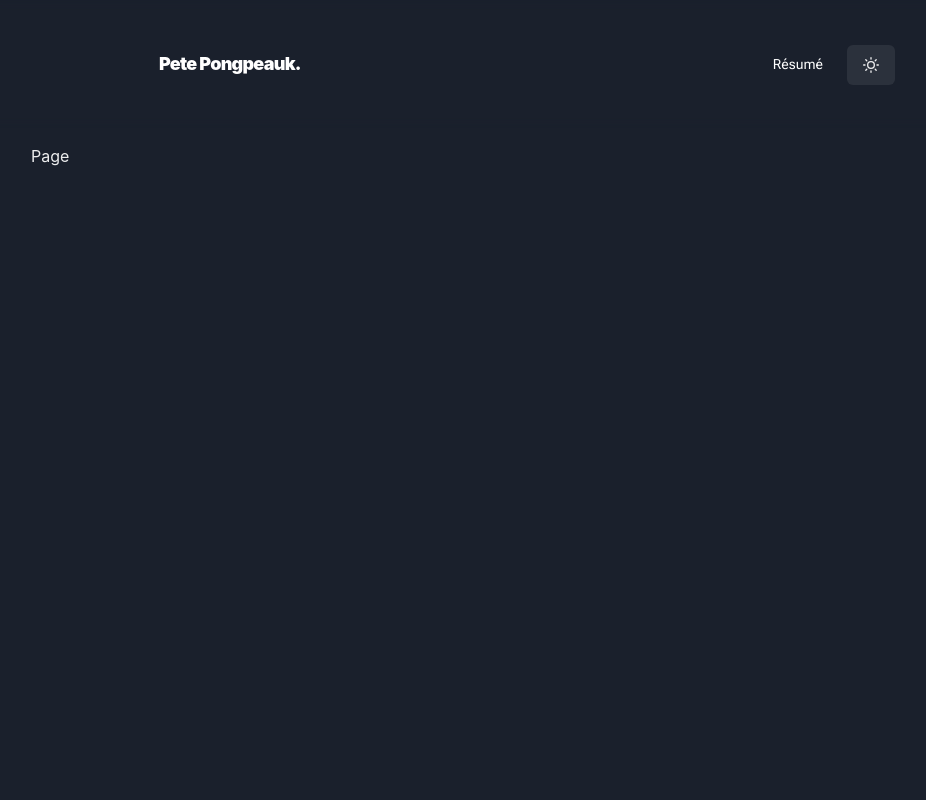
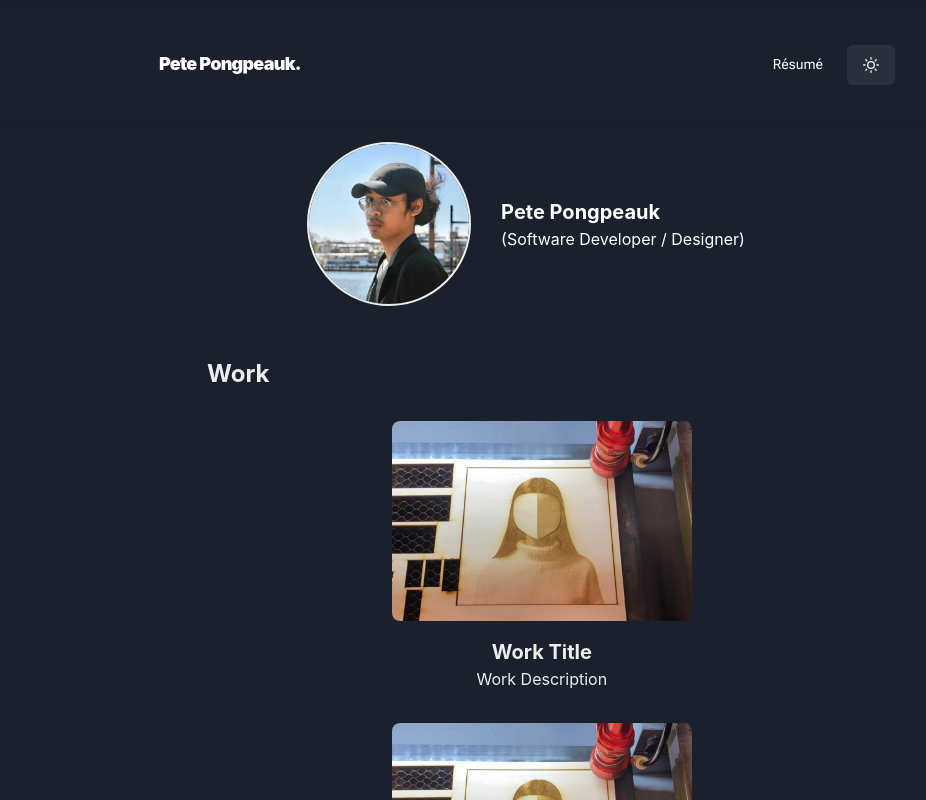
Before and after one commit to ppongpeauk/ppkl.dev, a Next.js app: page /work in a window 1280 px wide. Shown: the top 800 px of the page, without its empty margins (113-1039 px from the left). Built offline with nearby package versions, Linux system fonts and the light colour scheme.

Commit message:
feat(nav,layout,page) work page

```diff
--- a/app/work/page.tsx
+++ b/app/work/page.tsx
@@ -1,7 +1,97 @@
+"use client";
+
+import Section from "@/components/section";
+import {
+  Box,
+  Button,
+  Card,
+  CardBody,
+  CardFooter,
+  CardHeader,
+  Container,
+  Flex,
+  Heading,
+  Image,
+  Link,
+  List,
+  Menu,
+  MenuButton,
+  MenuItem,
+  MenuList,
+  Spacer,
+  Stack,
+  Text,
+  useColorModeValue,
+} from "@chakra-ui/react";
+
+function WorkCard({
+  uri="/",
+  title="Work Title",
+  description="Work Description",
+  image="test-thumbnail.jpg",
+}: {
+  uri?: string;
+  title?: string;
+  description?: string;
+  image?: string;
+}) {
+  return (
+    <Link href={uri}>
+      <Container
+        display="flex"
+        flexDirection="column"
+        justifyContent="center"
+        alignItems="center"
+        m={8}
+      >
+        <Box
+          objectFit="cover"
+          height="200px"
+          borderRadius={8}
+          overflow={"hidden"}
+        >
+          <Image
+            src={`/images/works/${image}`}
+            alt="Pete Pongpeauk"
+            width={300}
+            height={200}
+            style={{ objectFit: "cover" }}
+          />
+        </Box>
+        <Box
+          mt={4}
+          display="flex"
+          flexDirection="column"
+          justifyContent="center"
+          alignItems="center"
+        >
+          <Text fontSize="xl" fontWeight="bold">
+            {title}
+          </Text>
+          <Text fontSize="md" fontWeight="normal">
+            {description}
+          </Text>
+        </Box>
+      </Container>
+    </Link>
+  );
+}
+
 export default function Page() {
   return (
-    <div>
-      <h1>Page</h1>
-    </div>
+    <>
+      <Box maxW="container.sm" margin="auto">
+        <Section delay={0.1}>
+          <Heading as="h3" fontSize="2xl" mt={2} variant="section-title">
+            Work
+          </Heading>
+          <Box>
+            <WorkCard />
+            <WorkCard />
+            <WorkCard />
+          </Box>
+        </Section>
+      </Box>
+    </>
   );
 }
--- a/components/Nav.tsx
+++ b/components/Nav.tsx
@@ -99,9 +99,6 @@ export default function Navbar() {
           <LinkItem href="/work" path={path}>
             Work
           </LinkItem>
-          <LinkItem href="/blog" path={path}>
-            Blog
-          </LinkItem>
         </Stack> */}
         <header>
           <Link href="/resume.pdf" m={2}>
--- a/components/layouts/MainLayout.tsx
+++ b/components/layouts/MainLayout.tsx
@@ -1,6 +1,8 @@
-import { Box, Container } from "@chakra-ui/react";
+import Section from "@/components/section";
+import { Box, Container, Text, useColorModeValue } from "@chakra-ui/react";
 import Nav from "components/Nav";
 import Head from "next/head";
+import Image from "next/image";
 
 export default function MainLayout({
   children,
@@ -16,8 +18,47 @@ export default function MainLayout({
       <Box>
         <Nav />
       </Box>
-
       <Container maxW="container.lg" pt={36}>
+        <Section delay={0.1}>
+          <Box
+            as="main"
+            pb={8}
+            display="flex"
+            flexDirection="row"
+            justifyContent="center"
+            alignItems="center"
+          >
+            <Box
+              mr="8"
+              borderRadius="100%"
+              overflow="hidden"
+              outline="2px solid"
+            >
+              <Image
+                src="/images/profile-alt.png?"
+                alt="Pete Pongpeauk"
+                width={160}
+                height={160}
+              />
+            </Box>
+            <Box>
+              <Text
+                fontSize="xl"
+                fontWeight="bold"
+                color={useColorModeValue("gray.800", "white")}
+              >
+                Pete Pongpeauk
+              </Text>
+              <Text
+                fontSize="md"
+                fontWeight="normal"
+                color={useColorModeValue("gray.800", "white")}
+              >
+                (Software Developer / Designer)
+              </Text>
+            </Box>
+          </Box>
+        </Section>
         {children}
       </Container>
     </Box>
```
Also changed, not shown: app/page.tsx (+0 -40 lines), public/images/works/test-thumbnail.jpg (added).
